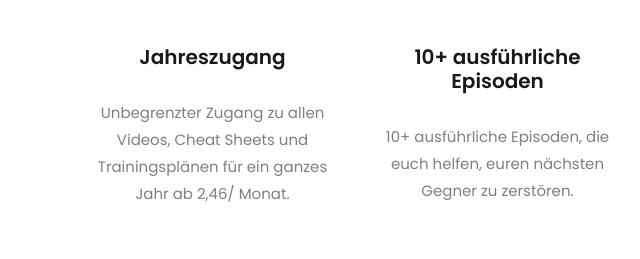
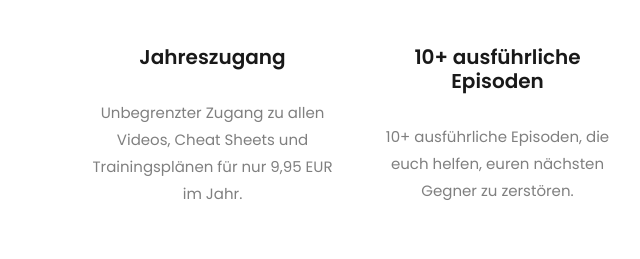
Before and after one commit to n-yoursportraits/gamers-academy-website, a website: page de/index.html in a window 1280 px wide. Shown: the part 1023-1282 px from the top of the page, 0-640 px from the left. Drawn offline with Linux system fonts and the light colour scheme.

Commit message:
Setting price nur 9.95 per year

```diff
--- a/de/index.html
+++ b/de/index.html
@@ -198,8 +198,8 @@
                                 </figure>
                                 <h4>Jahreszugang</h4>
                                 <p>
-                                    Unbegrenzter Zugang zu allen Videos, Cheat Sheets und Trainingsplänen für ein ganzes
-                                    Jahr ab 2,46/ Monat.
+                                    Unbegrenzter Zugang zu allen Videos, Cheat Sheets und Trainingsplänen für nur 9,95
+                                    EUR im Jahr.
                                 </p>
                             </figure>
                         </div>
```
